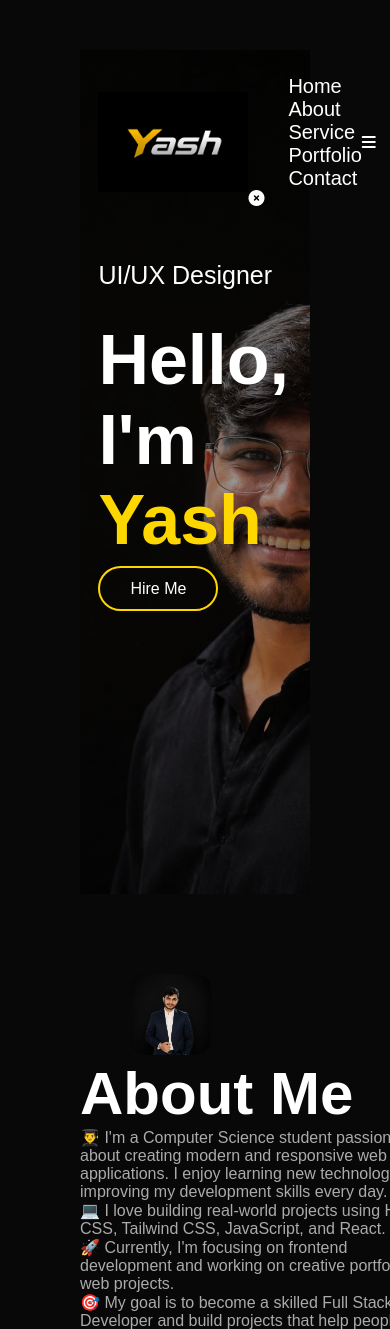
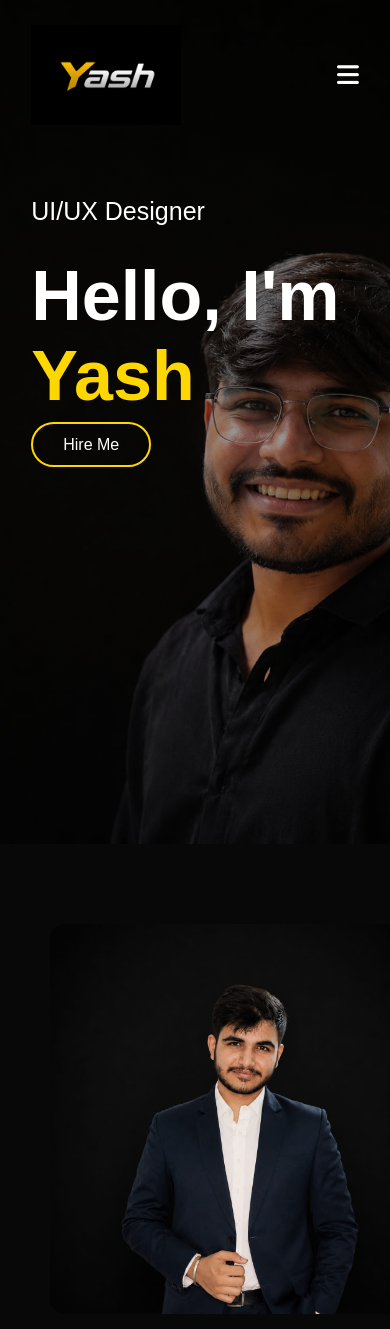
Before and after one commit to yashkumar104/Yash-portfolio, a plain HTML site: page index.html in a window 390 px wide. Shown: the top 1329 px of the page. Drawn offline with Linux system fonts and the light colour scheme; a script that the page names is missing; files whose address does not match are found by name.

Commit message:
Update style.css

```diff
--- a/style.css
+++ b/style.css
@@ -5,10 +5,13 @@
     font-family: Arial, Helvetica, sans-serif;
 
 }
+html{
+    scroll-behavior: smooth;
+}
 body{
     background: #080808;
     color:#fff;
-    padding: 50px 80px;
+    /* padding: 50px 80px; */
 }
 
 header{
@@ -349,11 +352,14 @@ border-radius: 6px;
 }
 
 /* ----------------css for small screen----------- */
+nav .fa-solid{
+    display: none;
+}
 @media only screen and (max-width:600px){
     #header{
         background-image:url(images/backgroundimage3.jpeg);
     }
-}
+
 .header-text{
     margin-top: 100%;
     font-size: 16px;
@@ -361,3 +367,49 @@ border-radius: 6px;
     .header-text h1{
         font-size:30px;
     }
+    nav .fa-solid{
+    display: block;
+    font-size: 25px;
+}
+nav ul{
+    background: #ff004f;
+    position: fixed;
+    top: 0;
+    right: -200px;
+    width: 200px;
+    height: 100vh;
+    padding: top 50px; ;
+    z-index: 2;
+    transition: right 0.5s;
+}
+nav ul li{
+    display: block;
+    margin: 25px;
+}
+nav ul .fa-circle-xmark{
+    position: absolute;
+    top: 25px;
+    left: 25px;
+    cursor: pointer;
+}
+.sub-title{
+    font-size: 40px;
+}
+.about-col-1, .about-col-1{
+    flex-basis: 100%;
+}
+.about-col-1{
+    margin-bottom: 30px;
+}
+.about-col-2{
+    font-size: 14px;
+}
+.tab-links{
+    font-size: 16px;
+    margin-right: 20px;
+}
+.contact-left ,.contact-right{
+    flex-basis: 100%;
+}
+
+}
```
